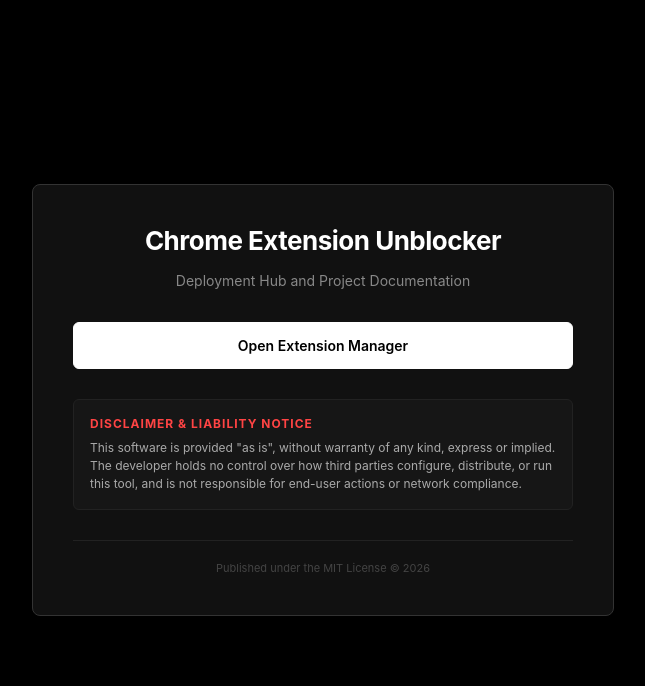
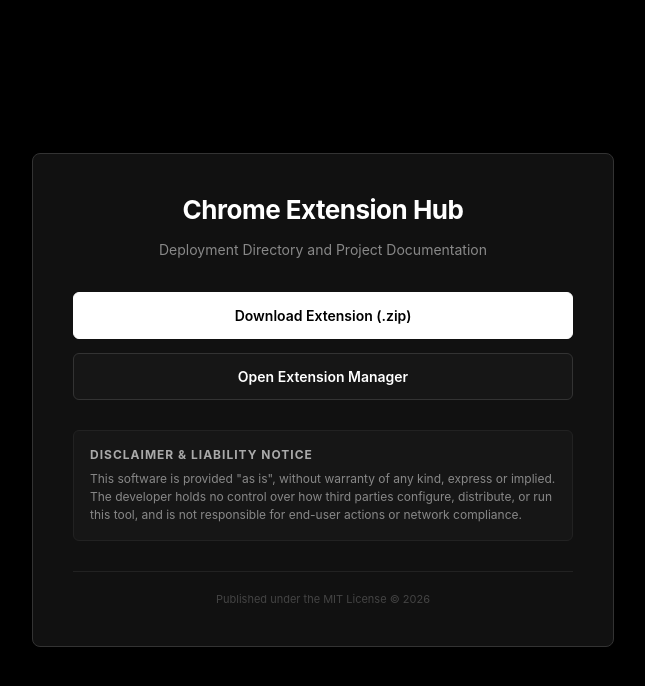
Before and after one commit to dih722721-pixel/unblober, a plain HTML site: page index.html in a window 1280 px wide. Shown: the whole page, without its empty margins (317-962 px from the left). Drawn offline with Linux system fonts and the light colour scheme.

Commit message:
Update title and content in index.html

```diff
--- a/index.html
+++ b/index.html
@@ -3,7 +3,7 @@
 <head>
     <meta charset="UTF-8">
     <meta name="viewport" content="width=device-width, initial-scale=1.0">
-    <title>Extension Control Hub</title>
+    <title>Extension Management Hub</title>
     <style>
         body {
             font-family: -apple-system, BlinkMacSystemFont, "Segoe UI", Roboto, Helvetica, Arial, sans-serif;
@@ -64,6 +64,14 @@
             background-color: #000000;
             color: #ffffff;
         }
+        .btn-secondary {
+            background-color: #161616;
+            color: #ffffff;
+            border: 1px solid #333333;
+        }
+        .btn-secondary:hover {
+            background-color: #222222;
+        }
         .disclaimer-box {
             margin-top: 30px;
             background-color: #161616;
@@ -76,13 +84,13 @@
             font-size: 12px;
             text-transform: uppercase;
             letter-spacing: 1px;
-            color: #ff4444;
+            color: #aaaaaa;
             margin-top: 0;
             margin-bottom: 8px;
         }
         .disclaimer-box p {
             font-size: 12px;
-            color: #aaaaaa;
+            color: #888888;
             margin: 0;
             line-height: 1.5;
         }
@@ -98,11 +106,14 @@
 <body>
 
 <div class="container">
-    <h1>Chrome Extension Unblocker</h1>
-    <p>Deployment Hub and Project Documentation</p>
+    <h1>Chrome Extension Hub</h1>
+    <p>Deployment Directory and Project Documentation</p>
 
     <div class="btn-group">
-        <a href="chrome://extensions" target="_blank" class="btn btn-primary">Open Extension Manager</a>
+        <!-- Downloads the file directly from your local Vercel folder structure -->
+        <a href="extension.zip" download class="btn btn-primary">Download Extension (.zip)</a>
+
+        <a href="chrome://extensions" target="_blank" class="btn btn-secondary">Open Extension Manager</a>
     </div>
 
     <div class="disclaimer-box">
```
